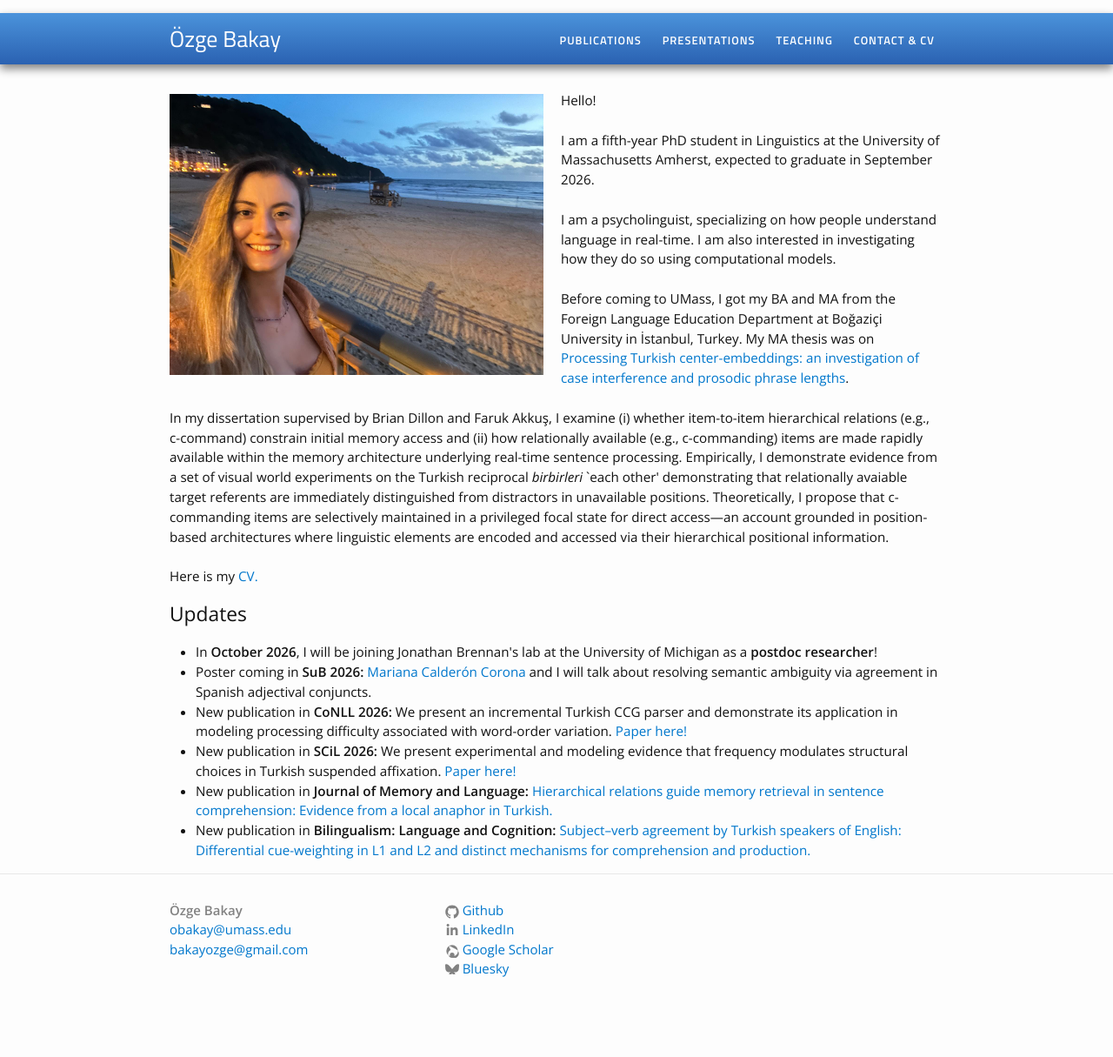
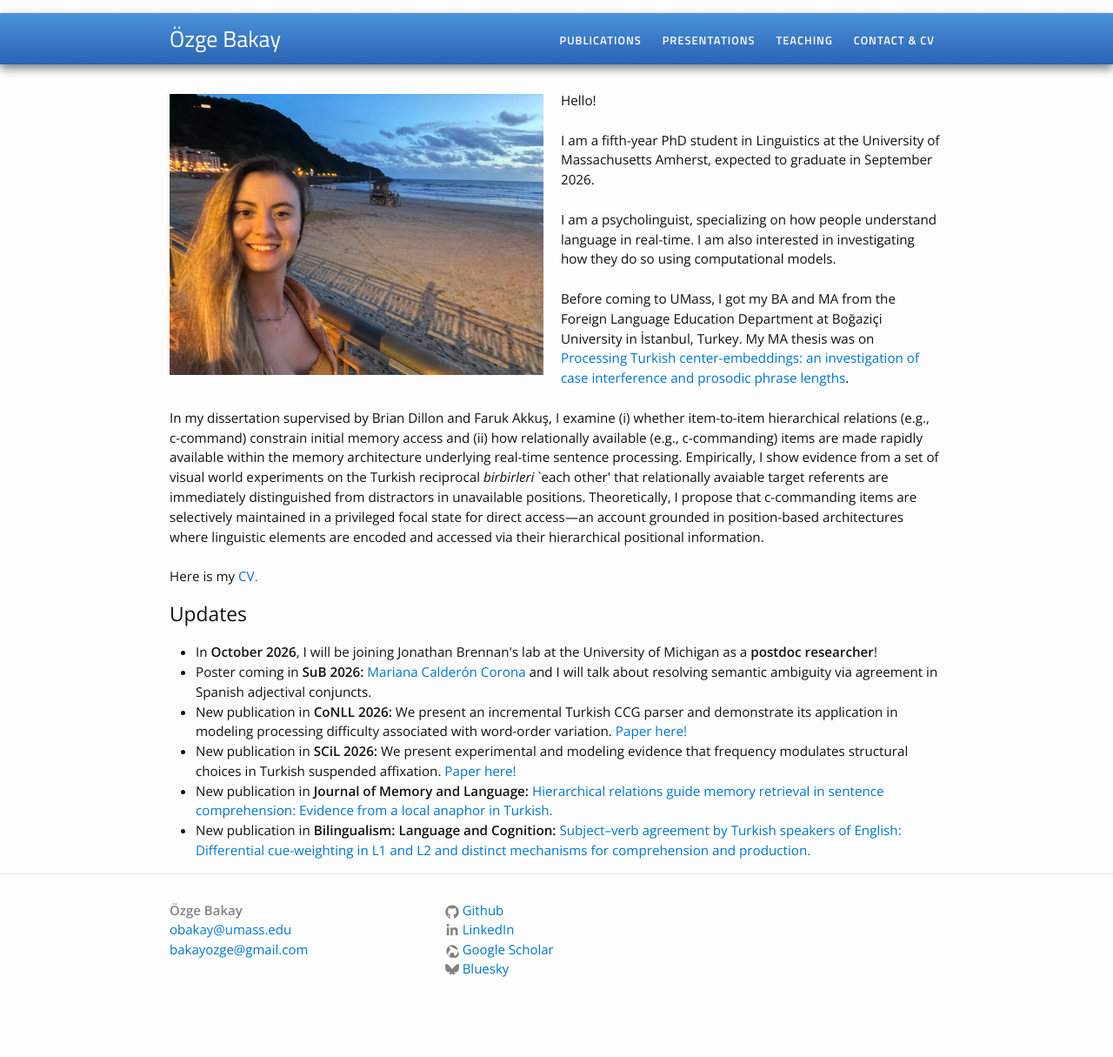
Before and after one commit to ozgebakay/ozgebakay.github.io, a Jekyll site: the page built from index.html, in a window 1280 px wide. Shown: the whole page at 87% size. Built offline with Jekyll 4.4.1, drawn with Linux system fonts in a browser that asks for light colours.

Commit message:
Update index.html

```diff
--- a/index.html
+++ b/index.html
@@ -14,7 +14,7 @@
 
 Before coming to UMass, I got my BA and MA from the Foreign Language Education Department at Boğaziçi University in İstanbul, Turkey. My MA thesis was on <a href="https://drive.google.com/file/d/14g6h468X45LS5cQqZ8u38hscxFIGchVK/view" target="_blank">Processing Turkish center-embeddings: an investigation of case interference and prosodic phrase lengths</a>.<br><br>
 
-In my dissertation supervised by Brian Dillon and Faruk Akkuş, I examine (i) whether item-to-item hierarchical relations (e.g., c-command) constrain initial memory access and (ii) how relationally available (e.g., c-commanding) items are made rapidly available within the memory architecture underlying real-time sentence processing. Empirically, I demonstrate evidence from a set of visual world experiments on the Turkish reciprocal <i>birbirleri</i> `each other' demonstrating that relationally avaiable target referents are immediately distinguished from distractors in unavailable positions. Theoretically, I propose that c-commanding items are selectively maintained in a privileged focal state for direct access&mdash;an account grounded in position-based architectures where linguistic elements are encoded and accessed via their hierarchical positional information. <br><br>
+In my dissertation supervised by Brian Dillon and Faruk Akkuş, I examine (i) whether item-to-item hierarchical relations (e.g., c-command) constrain initial memory access and (ii) how relationally available (e.g., c-commanding) items are made rapidly available within the memory architecture underlying real-time sentence processing. Empirically, I show evidence from a set of visual world experiments on the Turkish reciprocal <i>birbirleri</i> `each other' that relationally avaiable target referents are immediately distinguished from distractors in unavailable positions. Theoretically, I propose that c-commanding items are selectively maintained in a privileged focal state for direct access&mdash;an account grounded in position-based architectures where linguistic elements are encoded and accessed via their hierarchical positional information. <br><br>
 
 Here is my <a href="/OzgeBakay_CV.pdf">CV.</a></p>
 
```
